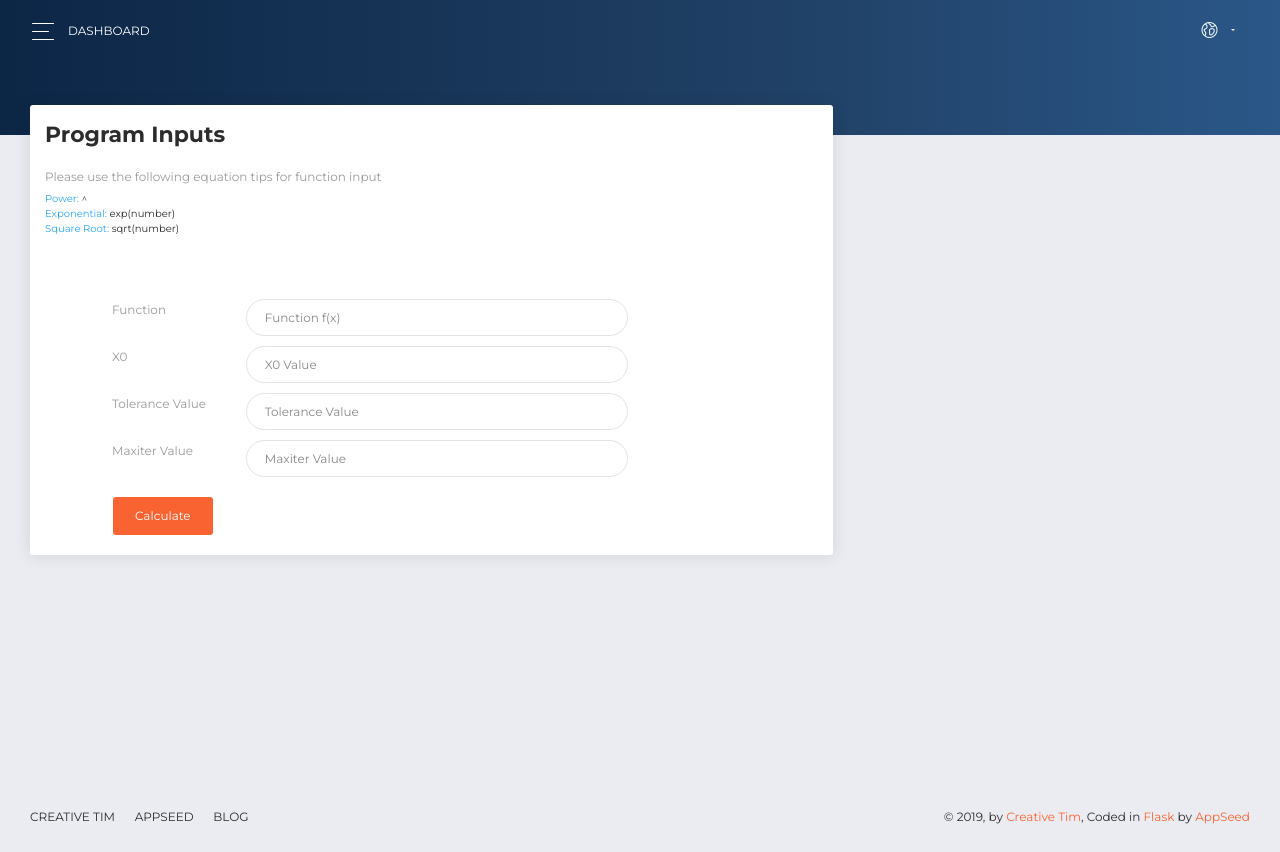
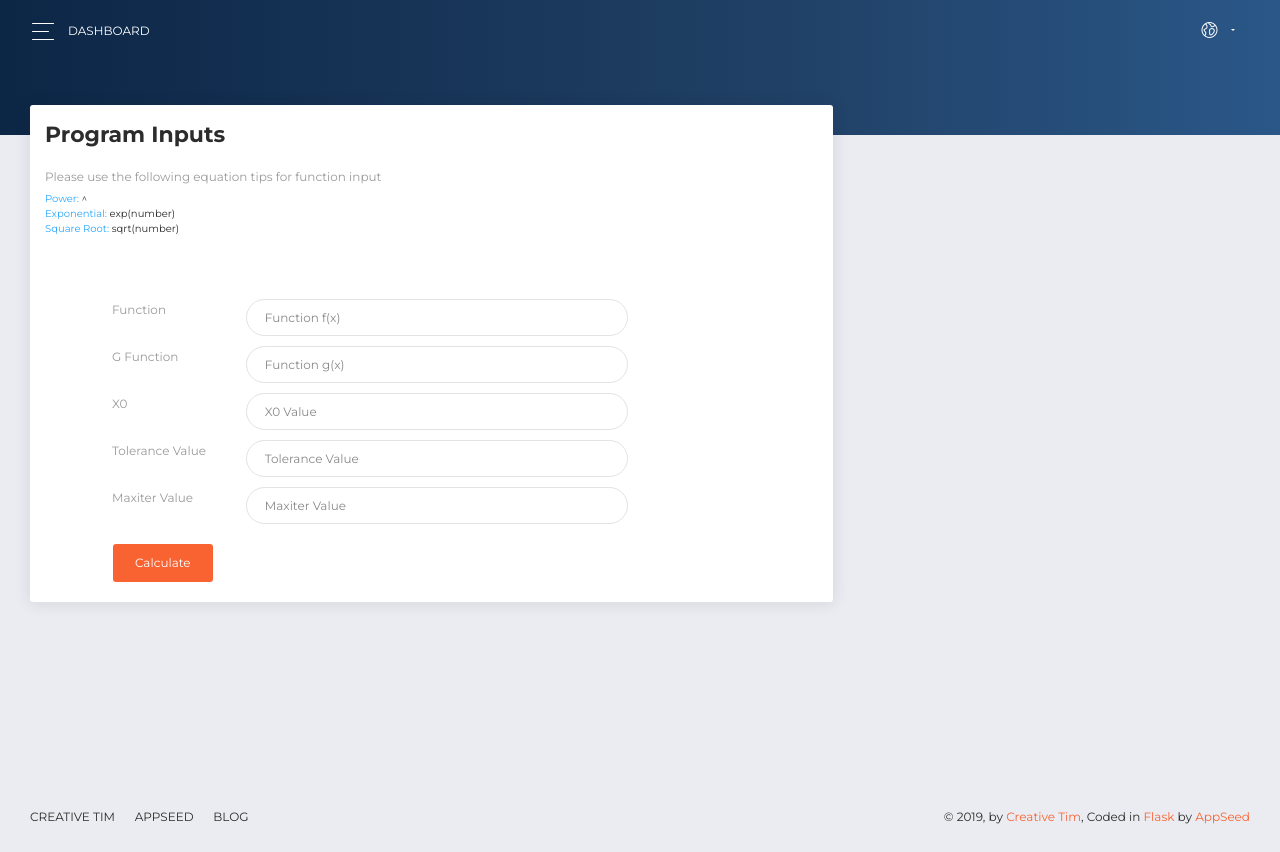
Before and after one commit to Yousab/root-finder, a Flask app: page /fixed-point in a window 1280 px wide. Run offline with Flask 2, Linux system fonts and the light colour scheme; some libraries are stand-ins or nearby versions.

Commit message:
Update html number values to accept float

```diff
--- a/app/forms.py
+++ b/app/forms.py
@@ -34,6 +34,7 @@ class SecantForm(FlaskForm):
 
 class FixedPointForm(FlaskForm):
 	equation    = StringField  (u'Function f(x)'  , validators=[DataRequired()])
-	x0Value    	= IntegerField  (u'X0 Value'  , validators=[DataRequired()])
+	x0Value    	= StringField  (u'X0 Value'  , validators=[DataRequired()])
 	tolerance   = StringField  (u'Tolerance Value'  , validators=[])
-	maxiter   = IntegerField  (u'Maxiter Value'  , validators=[])
+	maxiter   = StringField  (u'Maxiter Value'  , validators=[])
+	gequation    = StringField  (u'Function g(x)'  , validators=[DataRequired()])
--- a/app/templates/pages/fixed-point.html
+++ b/app/templates/pages/fixed-point.html
@@ -50,13 +50,31 @@
 
                             <div class="col-md-2 pr-1">
                                 <div class="form-group">
+                                    <label>G Function</label>
+                                </div>
+                            </div>
+
+                            <div class="col-md-6 pr-1">
+                                <div class="form-group">
+                                    {{ form.gequation(placeholder="Function g(x)",class="form-control") }}
+                                </div>
+                            </div>
+
+                        </div>
+
+                        <div class="row">
+
+                            <div class="col-md-1 pr-1"></div>
+
+                            <div class="col-md-2 pr-1">
+                                <div class="form-group">
                                     <label>X0</label>
                                 </div>
                             </div>
 
                             <div class="col-md-6 pr-1">
                                 <div class="form-group">
-                                    {{ form.x0Value(placeholder="X0 Value",class="form-control",type="number") }}
+                                    {{ form.x0Value(placeholder="X0 Value",class="form-control") }}
                                 </div>
                             </div>
 
@@ -92,7 +110,7 @@
 
                                 <div class="col-md-6 pr-1">
                                     <div class="form-group">
-                                        {{ form.maxiter(placeholder="Maxiter Value",class="form-control",type="number") }}
+                                        {{ form.maxiter(placeholder="Maxiter Value",class="form-control") }}
                                     </div>
                                 </div>
 
--- a/app/views.py
+++ b/app/views.py
@@ -292,10 +292,10 @@ def fixedPointPage():
     if form.validate_on_submit():
         # assign form data to variables
         equation = request.form.get('equation', '', type=str)
-        g_equation = '' # todo - get equation from user here
-        x0Value = int(request.form.get('x0Value', '', type=int))
+        g_equation = request.form.get('gequation', '', type=str)
+        x0Value = float(request.form.get('x0Value', '', type=str))
         toleranceValue = float(request.form.get('tolerance', '', type=str)) if (request.form.get('tolerance')) else ''
-        maxiterValue = int(request.form.get('maxiter', '', type=int)) if (request.form.get('maxiter')) else ''
+        maxiterValue = float(request.form.get('maxiter', '', type=str)) if (request.form.get('maxiter')) else ''
 
         fixedPointObj = FixedPoint(equation, g_equation)
 
```
